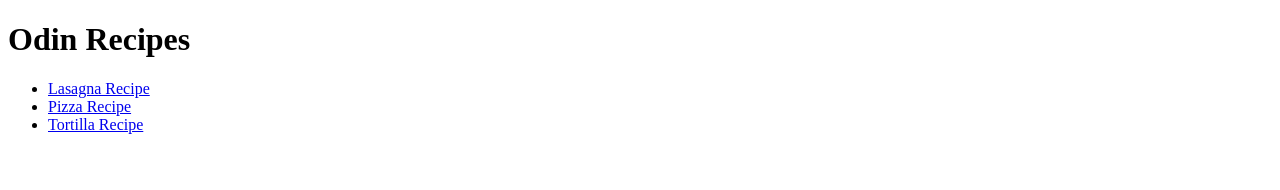
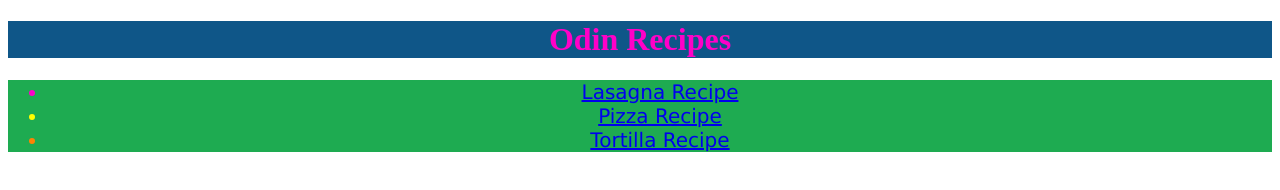
Before and after one commit to DanielDarsamo/odin-recipes, a plain HTML site: page index.html in a window 1280 px wide. Drawn offline with Linux system fonts and the light colour scheme.

Commit message:
added some color

```diff
--- a/index.html
+++ b/index.html
@@ -4,13 +4,15 @@
     <meta charset="UTF-8">
     <meta name="viewport" content="width=device-width, initial-scale=1.0">
     <title>Odin-Recipes</title>
+    <link rel="stylesheet" href="style.css">
 </head>
 <body>
     <h1> Odin Recipes </h1>
-    <ul>
-     <li><a href="recipes/lasagna.html">Lasagna Recipe</a></li>
-     <li><a href="recipes/pizza.html">Pizza Recipe</a></li>
-     <li><a href="recipes/tortilla.html">Tortilla Recipe</a></li>
+   <div class="list"> <ul>
+     <div class="recipe" id="one"><li><a href="recipes/lasagna.html">Lasagna Recipe</a></li></div>
+     <div class ="recipe" id="two"><li><a href="recipes/pizza.html">Pizza Recipe</a></li> </div>
+     <div class="recipe" id="three"><li><a href="recipes/tortilla.html">Tortilla Recipe</a></li></div>
     </ul>
+    </div>
 </body>
 </html>
--- /dev/null
+++ b/style.css
@@ -0,0 +1,22 @@
+h1{
+color: #ff00c8;;
+background-color:rgb(15, 86, 136);
+text-align: center;
+}
+.list, .recipe {
+    font-size: 20px;
+    font-family: Verdana, Geneva, Tahoma, sans-serif;
+    font: bold;
+    color: white;
+    background-color: rgb(30, 171, 81);
+    text-align: center;
+}
+#one{
+color:#ff00c8;
+}
+#two{
+    color:yellow;
+}
+#three{
+    color:#ff8204;
+}
```
